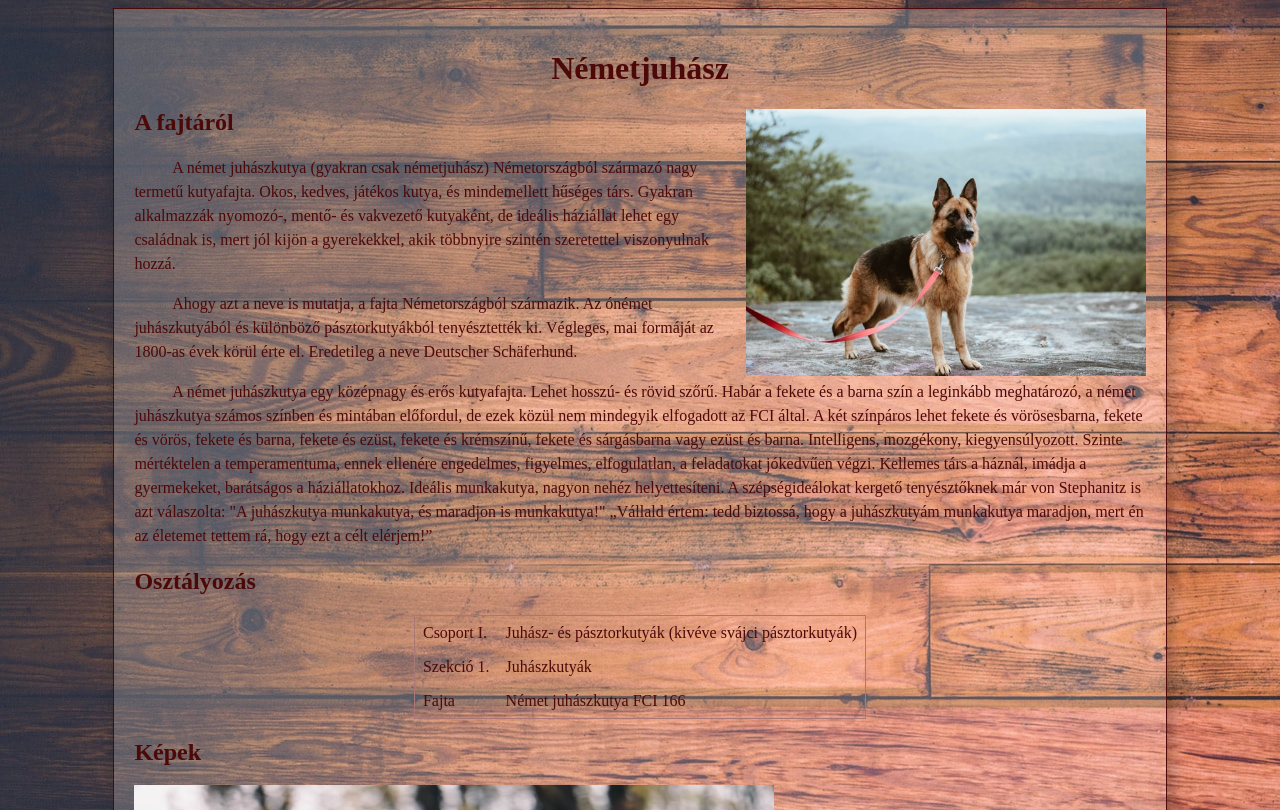
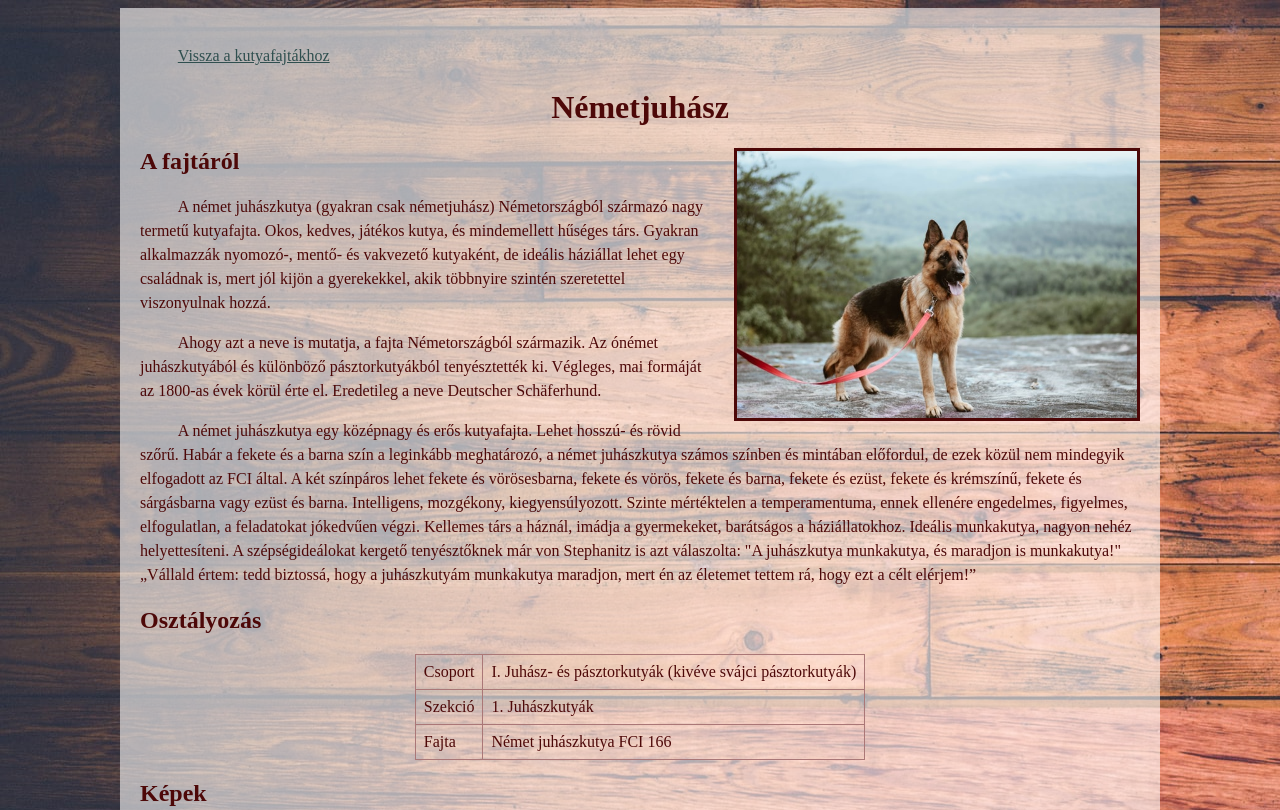
Before and after one commit to NR-05-Perseus/kutyafajtak-html, a plain HTML site: page dogs/german-shepherd.html in a window 1280 px wide. Shown: the top 810 px of the page. Drawn offline with Linux system fonts and the light colour scheme.

Commit message:
elkészült!

```diff
--- a/css/style.css
+++ b/css/style.css
@@ -1,50 +1,38 @@
-body{
+body {
 
+    background-image: url(../img/background/keith-misner-h0Vxgz5tyXA-unsplash.jpg);
+    color: #4d0808
+}
 
-    background-image: url('../img/background/keith-misner-h0Vxgz5tyXA-unsplash.jpg'); /* Írd át a kép pontos nevére! */
-    color:#4d0808;
-<<<<<<< HEAD
-    box-sizing: border-box;
-    border: #4d0808;
-=======
->>>>>>> f3d64ba02e8dcabd406aeadabb75c04bf780c59c
+h1 {
+
+    text-align: center;
 
 }
 
-h1 {
-    text-align: center;
+a,
+a:link,
+a:visited,
+a:hover,
+a:active {
+    color: darkslategray;
 }
 
-a:link, a:visited, a:hover, a:active {
-    color: darkslategrey;
-}
-table{
-    border-width:1px ;
-    border-style: solid;
-    border-color: #aa7777;
-    border-collapse: collapse;
-    margin-left: auto;
-    margin-right: auto;
-}
-td, th{
-    padding: 0.5em;
-}
-.minikep{
-    float: right;
-    width: 400px;
-    margin-left: 20px;
-    border-width:3px;
-    border-color: #4d0808;
+p {
+
+    line-height: 1.5;
+    text-indent: 1cm;
 
 }
 
-p {
-    line-height: 1.5;
-    text-indent: 1cm;
+.kepek {
+    text-align: center;
+    float: none;
+
 }
 
-    width: 280px;
-.kepek,.kep{
+.kep {
+
     width: 280px;
     vertical-align: middle;
     background-color: white;
@@ -52,12 +40,37 @@ p {
     margin: 5px;
     border: 1px solid #4d0808;
     box-shadow: 3px 3px 10px #4d0808;
+
 }
+
+table {
+
+    border-collapse: collapse;
+    margin: 0 auto;
+
+}
+
+td {
+
+    border: 1px solid #aa7777;
+    padding: 0.5rem;
+
+
+}
+
+.minikep{
+
+    float: right;
+    width: 400px;
+    margin-left: 20px;
+    border: 3px solid #4d0808;
+
+
+}
+
 main {
-    max-width: 80%;
+    max-width: 1000px;
     margin: 0 auto;
     padding: 20px;
-    background-color: rgba(255, 255, 255, 0.2);
-    border: 1px solid #4d0808;
-    box-shadow: 5px 5px 15px rgba(0, 0, 0, 0.3);
+    background-color: rgba(255, 255, 255, 0.6);
 }
--- a/dogs/german-shepherd.html
+++ b/dogs/german-shepherd.html
@@ -4,15 +4,21 @@
 <head>
     <meta charset="UTF-8">
     <meta name="viewport" content="width=device-width, initial-scale=1.0">
+    <title>Német juhász</title>
+
     <link rel="stylesheet" href="../css/style.css">
-    <title>Németjuhász</title>
+
 </head>
 
 <body>
-    <main>
+
+    <main id="kutyaoldal">
+
+         <p><a href="../index.html">Vissza a kutyafajtákhoz</a></p>
+
         <h1>Németjuhász</h1>
-        <img class="minikep"
-            src="../img/dogs/german-shepherd/katelyn-macmillan-bvMUtFN0mIE-unsplash.jpg"
+
+        <img class="minikep" src="../img/dogs/german-shepherd/katelyn-macmillan-bvMUtFN0mIE-unsplash.jpg"
             alt="Németjuhász" title="Németjuhász pórázon">
 
         <h2>A fajtáról</h2>
@@ -30,42 +36,53 @@
             szín a leginkább meghatározó, a német juhászkutya számos színben és mintában előfordul, de ezek közül nem
             mindegyik elfogadott az FCI által. A két színpáros lehet fekete és vörösesbarna, fekete és vörös, fekete és
             barna, fekete és ezüst, fekete és krémszínű, fekete és sárgásbarna vagy ezüst és barna. Intelligens,
-            mozgékony,
-            kiegyensúlyozott. Szinte mértéktelen a temperamentuma, ennek ellenére engedelmes, figyelmes, elfogulatlan, a
-            feladatokat jókedvűen végzi. Kellemes társ a háznál, imádja a gyermekeket, barátságos a háziállatokhoz.
-            Ideális
-            munkakutya, nagyon nehéz helyettesíteni. A szépségideálokat kergető tenyésztőknek már von Stephanitz is azt
-            válaszolta: "A juhászkutya munkakutya, és maradjon is munkakutya!" „Vállald értem: tedd biztossá, hogy a
-            juhászkutyám munkakutya maradjon, mert én az életemet tettem rá, hogy ezt a célt elérjem!”</p>
+            mozgékony, kiegyensúlyozott. Szinte mértéktelen a temperamentuma, ennek ellenére engedelmes, figyelmes,
+            elfogulatlan, a feladatokat jókedvűen végzi. Kellemes társ a háznál, imádja a gyermekeket, barátságos a
+            háziállatokhoz. Ideális munkakutya, nagyon nehéz helyettesíteni. A szépségideálokat kergető tenyésztőknek
+            már von Stephanitz is azt válaszolta: "A juhászkutya munkakutya, és maradjon is munkakutya!" „Vállald értem:
+            tedd biztossá, hogy a juhászkutyám munkakutya maradjon, mert én az életemet tettem rá, hogy ezt a célt
+            elérjem!”</p>
 
         <h2>Osztályozás</h2>
 
         <table>
             <tr>
-                <td> Csoport I.</td>
-                <td>Juhász- és pásztorkutyák (kivéve svájci pásztorkutyák)</td>
+                <td>Csoport </td>
+                <td>I. Juhász- és pásztorkutyák (kivéve svájci pásztorkutyák)</td>
             </tr>
             <tr>
-                <td> Szekció 1.</td>
-                <td>Juhászkutyák</td>
+                <td>Szekció </td>
+                <td>1. Juhászkutyák</td>
             </tr>
             <tr>
-                <td> Fajta </td>
+                <td>Fajta</td>
                 <td>Német juhászkutya FCI 166</td>
             </tr>
         </table>
 
 
+
+
+
         <h2>Képek</h2>
+
         <div class="kepek">
 
-            <img class="kep" src="../img/dogs/german-shepherd/anna-dudkova-Ce2FZDbx2T0-unsplash.jpg">
-            <img class="kep" src="../img/dogs/german-shepherd/jana-ohajdova-IqF8B95ZFfs-unsplash.jpg">
-            <img class="kep" src="../img/dogs/german-shepherd/reba-spike-mGlycNv80Uk-unsplash.jpg">
-            <img class="kep" src="../img/dogs/german-shepherd/vitamina-poleznova-2lVDdshknXI-unsplash.jpg">
+            <img class="kep" src="../img/dogs/german-shepherd/anna-dudkova-Ce2FZDbx2T0-unsplash.jpg" alt="">
+            <img class="kep" src="../img/dogs/german-shepherd/jana-ohajdova-IqF8B95ZFfs-unsplash.jpg" alt="">
+            <img class="kep" src="../img/dogs/german-shepherd/reba-spike-mGlycNv80Uk-unsplash.jpg" alt="">
+            <img class="kep" src="../img/dogs/german-shepherd/vitamina-poleznova-2lVDdshknXI-unsplash.jpg" alt="">
 
         </div>
+
+
+
+
     </main>
+
+
+
+
 </body>
 
 </html>
```
Also changed, not shown: dogs/golden-retriever.html (+18 -10 lines), dogs/husky.html (added, +54 -0 lines), index.html (+16 -6 lines).
